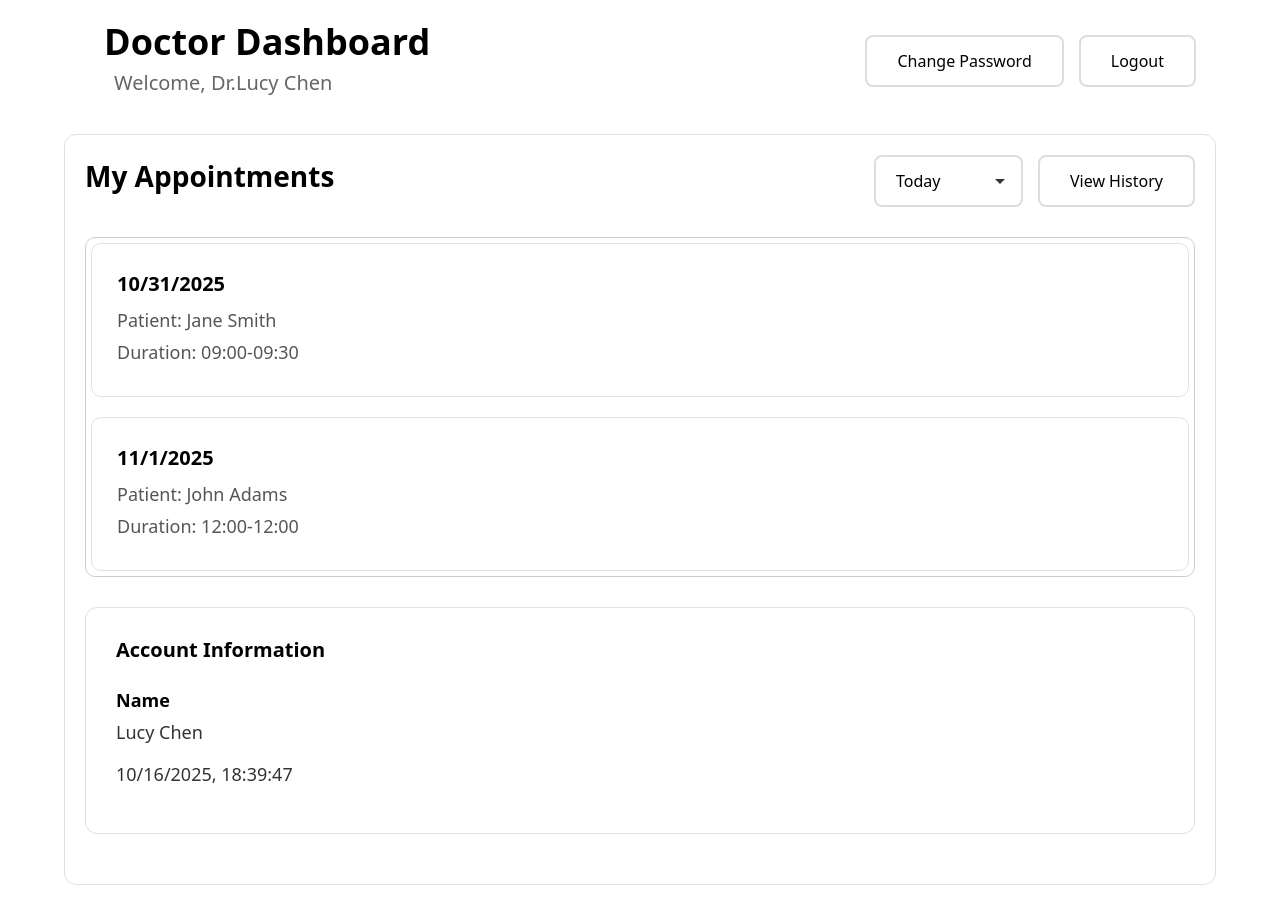
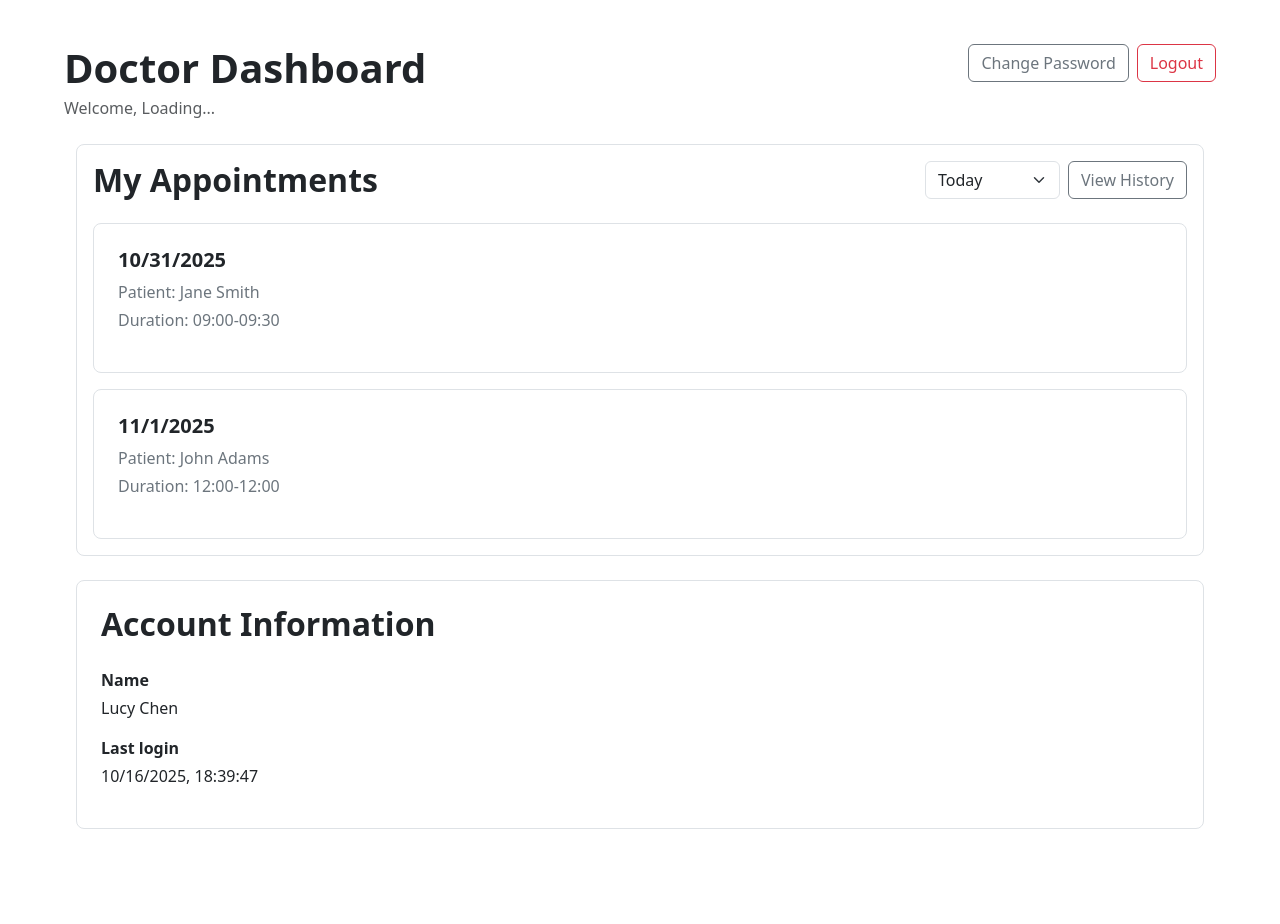
Before and after one commit to samuelhogan86/theusecases, a React (Vite) app in the folder client/: page /doctor-portal in a window 1280 px wide. Shown: the top 924 px of the page. After the commit the page ends 873 px from the top, so only its background shows below. Built offline with nearby package versions, Linux system fonts and the light colour scheme.

Commit message:
Doctor Dashboard done with bootstrap

```diff
--- a/client/src/components/DoctorPortal.jsx
+++ b/client/src/components/DoctorPortal.jsx
@@ -1,9 +1,11 @@
-import '../styles.css'
+import "bootstrap/dist/css/bootstrap.min.css"
 import { useState } from 'react'
 import { Modal } from 'antd'
 import ChangePassword from './ChangePassword'
 
 function DoctorPortal() {
+    const [appointments, setAppointments] = useState([]);
+    const [user, setUser] = useState(null);
     const [openChangePassword, setOpenChangePassword] = useState(false);
 
     const handleOpenChange = () => setOpenChangePassword(true);
@@ -27,14 +29,17 @@ function DoctorPortal() {
 
     return (
         <>
-            <div className="dashboard-header">
-                <div className="dashboard-header-left">
-                    <h1>Doctor Dashboard</h1>
-                    <p>Welcome, Dr.Lucy Chen</p>
+            {/* HEADER */}
+        <div className="container mt-4" style={{ maxWidth: "100%", "--bs-gutter-x": "0" }}>
+            <div className="d-flex justify-content-between align-items-start">
+                <div>
+                    <h1 className="fw-bold mb-1">Doctor Dashboard</h1>
+                    <p className="text-muted mb-4">Welcome, {user ? `${user.firstName} ${user.lastName}` : 'Loading...'}</p> {/* Should work once the sent information from database is processed */}
                 </div>
-                <div className="dashboard-header-right">
-                    <button className="dashboard-btn dashboard-top-btn" onClick={handleOpenChange}>Change Password</button>
-                    <button className="dashboard-btn dashboard-top-btn" onClick = {handleLogout}>Logout</button>
+                <div className="d-flex gap-2">
+                    <button className="btn btn-outline-secondary" onClick={handleOpenChange}>Change Password</button>
+                    <button className="btn btn-outline-danger" onClick = {handleLogout}>Logout</button>
+                </div>
             </div>
         </div>
 
@@ -47,40 +52,47 @@ function DoctorPortal() {
             >
                 <ChangePassword userId={localStorage.getItem('userId')} closeModal={handleCloseChange} />
             </Modal>
-
-            <div className="dashboard-section">
-                <div className="dashboard-section-header">
-                    <h2>My Appointments</h2>
-                    <div className="dashboard-section-controls">
-                        <select className="dashboard-dropdown">
+            {/* Doctor Appointments */}
+        <div className="container-fluid" style={{ minWidth: "90vw" }}>
+            <div className="card mb-4" style={{ border: "none"}}>
+                <div className="border rounded-3 p-3">
+                    <div className="d-flex justify-content-between align-items-center mb-4">
+                        <h2 className="fw-semibold mb-0">My Appointments</h2>
+                        <div className="d-flex gap-2">
+                            <select className="form-select" style={{ width: 'auto' }}>
                                 <option>Today</option>
                                 <option>This Week</option>
                                 <option>This Month</option>
                             </select>
-                        <button className="dashboard-btn">View History</button>
+                            <button className="btn btn-outline-secondary">View History</button>
                         </div>
                     </div>
-                <div className="appointment-box">
-                    <div className="appointment-card">
-                        <div className="appointment-time">10/31/2025</div>
-                        <div className="appointment-detail">Patient: Jane Smith</div>
-                        <div className="appointment-detail">Duration: 09:00-09:30</div>
+
+                    {/* Need to redo this section to include appointments and map them to the database */}
+                    <div className="border rounded-3 p-4 mb-3">
+                        <h3 className="fs-5 fw-semibold mb-2">10/31/2025</h3>
+                        <p className="text-secondary mb-1">Patient: Jane Smith</p>
+                        <p className="text-secondary mb-3">Duration: 09:00-09:30</p>
                     </div>
-                    <div className="appointment-card">
-                        <div className="appointment-time">11/1/2025</div>
-                        <div className="appointment-detail">Patient: John Adams</div>
-                        <div className="appointment-detail">Duration: 12:00-12:00</div>
+                    <div className="border rounded-3 p-4">
+                        <h3 className="fs-5 fw-semibold mb-2">11/1/2025</h3>
+                        <p className="text-secondary mb-1">Patient: John Adams</p>
+                        <p className="text-secondary mb-3">Duration: 12:00-12:00</p>
                     </div>
                 </div>
-                <div className="dashboard-account-info">
-                    <h2>Account Information</h2>
-                    <div className="dashboard-info-row">
-                        <div className="dashboard-info-label">Name</div>
-                        <div className="dashboard-info-value">Lucy Chen</div>
+                {/* include a statement with no upcoming appontments */}
+
+                {/* ACCOUNT INFORMATION SECTION */}
+                <div className="border rounded-3 p-4 mt-4">
+                    <h2 className="fw-semibold mb-4">Account Information</h2>
+                    <div className="mb-3">
+                        <div className="fw-semibold mb-1">Name</div>
+                        <div className="text-dark">Lucy Chen</div>
                     </div>
-                    <div className="dashboard-info-row">
-                        <div className="dashboard-info-label"></div>
-                        <div className="dashboard-info-value">10/16/2025, 18:39:47</div>
+                    <div className="mb-3">
+                        <div className="fw-semibold mb-1">Last login</div>
+                        <div className="text-dark">10/16/2025, 18:39:47</div>
+                    </div>
                 </div>
             </div>
         </div>
--- a/client/src/components/PatientPortal.jsx
+++ b/client/src/components/PatientPortal.jsx
@@ -56,12 +56,12 @@ function PatientPortal() {
             {/* My Appointments */}
         <div className="container-fluid" style={{ minWidth: "90vw" }}>
             <div className="card mb-4" style={{ border: "none"}}>
-                {/* Need to redo this section to include appointments and map them to the database */}
                 <div className="border rounded-3 p-3">
                     <div className="d-flex justify-content-between align-items-center mb-4">
                         <h2 className="fw-semibold mb-0">My Appointments</h2>
                         <button className="btn btn-outline-secondary">View History</button>
                     </div>
+                    {/* Need to redo this section to include appointments and map them to the database */}
                     <div className="border rounded-3 p-4 mb-3">
                         {/* Replace raw data with actual data */}
                         <div className="d-flex justify-content-between">
```
Lines whose indentation alone changed are shown as unchanged.
